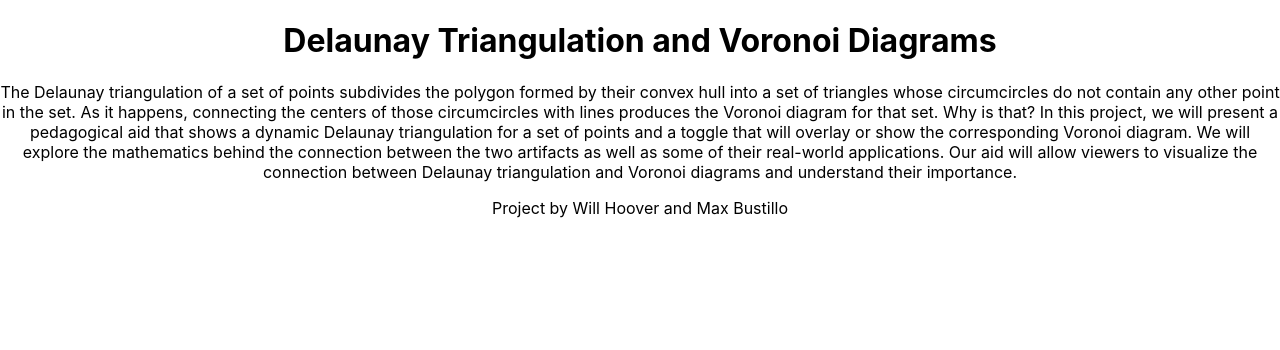
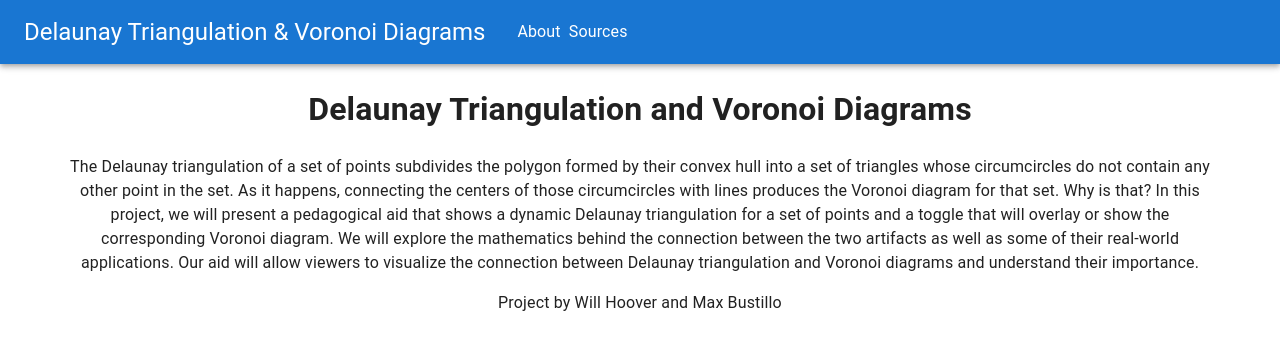
Before and after one commit to mkb6559/Delaunay, a React (Create React App) app: page /about in a window 1280 px wide. Shown: the top 350 px of the page. Built offline with nearby package versions, Linux system fonts and the light colour scheme.

Commit message:
website structure

```diff
--- a/package.json
+++ b/package.json
@@ -4,6 +4,9 @@
   "homepage": "https://lordguacaba.github.io/Delaunay",
   "private": true,
   "dependencies": {
+    "@emotion/react": "^11.13.3",
+    "@emotion/styled": "^11.13.0",
+    "@mui/material": "^6.1.3",
     "@testing-library/jest-dom": "^5.17.0",
     "@testing-library/react": "^13.4.0",
     "@testing-library/user-event": "^13.5.0",
@@ -13,6 +16,7 @@
     "@types/react-dom": "^18.3.0",
     "react": "^18.3.1",
     "react-dom": "^18.3.1",
+    "react-router-dom": "^6.27.0",
     "react-scripts": "5.0.1",
     "typescript": "^4.9.5",
     "web-vitals": "^2.1.4"
--- a/src/App.css
+++ b/src/App.css
@@ -1,5 +1,10 @@
+body {
+  margin: 0 5vw;
+}
+
 .App {
   text-align: center;
+  margin: 0 5vw;
 }
 
 .App-logo {
--- a/src/App.tsx
+++ b/src/App.tsx
@@ -1,16 +1,32 @@
 import React from 'react';
 import './App.css';
+import { AppBar, CssBaseline, Link, Stack, Toolbar, Typography } from '@mui/material';
+import { RouterProvider } from 'react-router-dom';
+import Routes from './routes/Router';
 
 function App() {
   return (
-    <div className="App">
-      <h1>Delaunay Triangulation and Voronoi Diagrams</h1>
-      <p>The Delaunay triangulation of a set of points subdivides the polygon formed by their convex hull into a set of triangles whose circumcircles do not contain any other point in the set. As it happens, connecting the centers of those circumcircles with lines produces the Voronoi diagram for that set. Why is that? In this project, we will present a pedagogical aid that shows a dynamic Delaunay triangulation for a set of points and a toggle that will overlay or show the corresponding Voronoi diagram. We will explore the mathematics behind the connection between the two artifacts as well as some of their real-world applications. Our aid will allow viewers to visualize the connection between Delaunay triangulation and Voronoi diagrams and understand their importance.
-      </p>
-      <footer>
-        Project by Will Hoover and Max Bustillo
-      </footer>
-    </div>
+    <>
+    <CssBaseline/>
+    <AppBar position={"sticky"} sx={{margin: 0}}>
+      <Toolbar sx={{margin: 0}}>
+        <Link href={'/'} sx={{color: '#fff', textDecoration: 'none'}}>
+          <Typography variant={'h5'}>
+            Delaunay Triangulation & Voronoi Diagrams
+          </Typography>
+        </Link>
+        <Stack direction={'row'} spacing={1} paddingLeft={4}>
+          <Link href={'/about'} sx={{color: '#fff', textDecoration: 'none'}}>
+            About
+          </Link>
+          <Link href={'/sources'} sx={{color: '#fff', textDecoration: 'none'}}>
+            Sources
+          </Link>
+        </Stack>
+      </Toolbar>
+    </AppBar>
+    <RouterProvider router={Routes}/>
+    </>
   );
 }
 
--- /dev/null
+++ b/src/pages/About.tsx
@@ -0,0 +1,14 @@
+const About = () => {
+    return (
+        <div className="App">
+        <h1>Delaunay Triangulation and Voronoi Diagrams</h1>
+        <p>The Delaunay triangulation of a set of points subdivides the polygon formed by their convex hull into a set of triangles whose circumcircles do not contain any other point in the set. As it happens, connecting the centers of those circumcircles with lines produces the Voronoi diagram for that set. Why is that? In this project, we will present a pedagogical aid that shows a dynamic Delaunay triangulation for a set of points and a toggle that will overlay or show the corresponding Voronoi diagram. We will explore the mathematics behind the connection between the two artifacts as well as some of their real-world applications. Our aid will allow viewers to visualize the connection between Delaunay triangulation and Voronoi diagrams and understand their importance.
+        </p>
+        <footer>
+          Project by Will Hoover and Max Bustillo
+        </footer>
+      </div>
+    )
+}
+
+export default About;
--- /dev/null
+++ b/src/pages/Project.tsx
@@ -0,0 +1,9 @@
+const Project = () => {
+    return (
+        <div>
+            <p>Project</p>
+        </div>
+    )
+}
+
+export default Project;
--- /dev/null
+++ b/src/pages/Sources.tsx
@@ -0,0 +1,9 @@
+const Sources = () => {
+    return (
+        <div>
+            <p>Sources</p>
+        </div>
+    )
+}
+
+export default Sources;
--- /dev/null
+++ b/src/routes/Router.tsx
@@ -0,0 +1,23 @@
+import {
+    createBrowserRouter,
+} from "react-router-dom";
+import Project from "../pages/Project";
+import About from "../pages/About";
+import Sources from "../pages/Sources"
+
+const Routes = createBrowserRouter([
+    {
+        path: '/',
+        element: <Project/>,
+    },
+    {
+        path: '/about',
+        element: <About/>,
+    },
+    {
+        path: '/sources',
+        element: <Sources/>,
+    },
+]);
+
+export default Routes;
```
Also changed, not shown: 1 other file (tests, documents, lock files or other folders).
